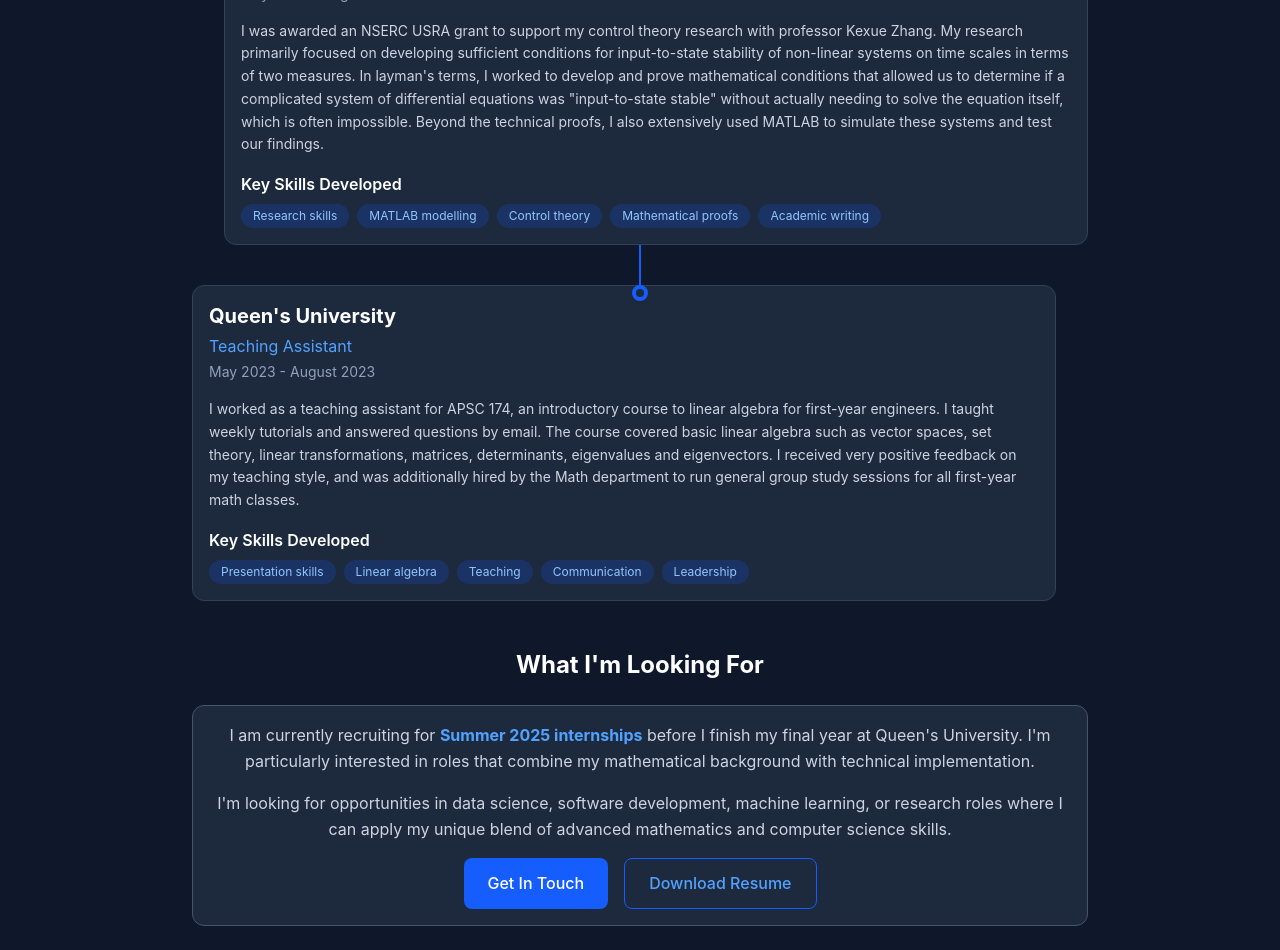
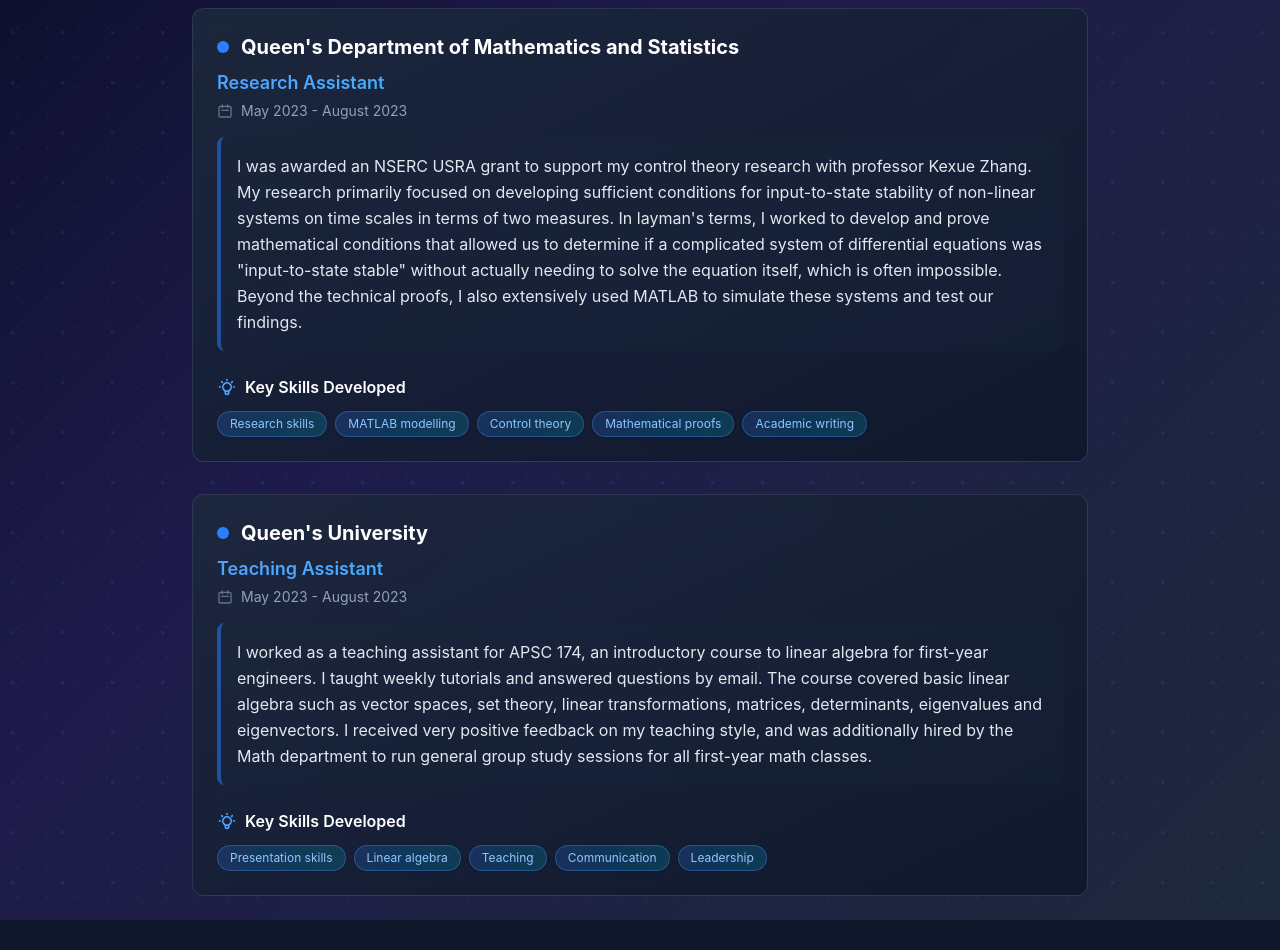
Before and after one commit to mcronin4/mcronin4.github.io, a Next.js app in the folder portfolio/: page /experience in a window 1280 px wide. Shown: the part 680-1630 px from the top of the page. After the commit the page ends 1600 px from the top, so only its background shows below. Built offline with nearby package versions, Linux system fonts and the light colour scheme.

Commit message:
changes before initial deplayment

```diff
--- a/portfolio/app/experience/page.tsx
+++ b/portfolio/app/experience/page.tsx
@@ -3,9 +3,9 @@
 
 export default function ExperiencePage() {
   return (
-    <main className="min-h-screen bg-slate-900">
+    <main className="min-h-screen">
       {/* Hero Section */}
-      <section className="py-4 px-2 sm:px-4 lg:px-6 bg-slate-900">
+      <section className="py-4 px-2 sm:px-4 lg:px-6">
         <div className="max-w-6xl mx-auto text-center">
           <p className="text-base text-slate-300 max-w-3xl mx-auto">
             My professional journey through internships, research, and teaching roles. Each experience has helped shape my technical skills and professional development.
@@ -13,67 +13,69 @@
         </div>
       </section>
 
-      {/* Timeline Section */}
-      <section className="py-6 px-2 sm:px-4 lg:px-6 bg-slate-900">
-        <div className="max-w-4xl mx-auto">
-          <div className="relative">
-            {/* Timeline Line */}
-            <div className="absolute left-8 md:left-1/2 transform md:-translate-x-1/2 w-0.5 h-full bg-blue-600"></div>
-            {experiences.map((experience, index) => (
-              <div key={experience.id} className="relative mb-10 last:mb-0">
-                {/* Timeline Dot */}
-                <div className={`absolute left-6 md:left-1/2 transform md:-translate-x-1/2 w-4 h-4 rounded-full border-4 ${
-                  experience.current
-                    ? 'bg-blue-600 border-blue-400'
-                    : 'bg-slate-800 border-blue-600'
-                }`}></div>
-                {/* Content Card */}
-                <div className={`ml-16 md:ml-0 ${
-                  index % 2 === 0
-                    ? 'md:mr-1/2 md:pr-8'
-                    : 'md:ml-1/2 md:pl-8'
-                }`}>
-                  <div className="bg-slate-800 border border-slate-700 rounded-xl p-4 hover:bg-slate-800/80 transition-all duration-300">
+      {/* Experience Grid */}
+      <section className="py-6 px-2 sm:px-4 lg:px-6">
+        <div className="max-w-6xl mx-auto">
+          <div className="flex flex-col items-center justify-center gap-8">
+            {experiences.map((experience) => (
+              <div key={experience.id} className="w-full max-w-4xl">
+                <div className="relative bg-gradient-to-br from-slate-800/90 to-slate-900/90 border border-slate-600/50 rounded-xl p-6 hover:from-slate-700/90 hover:to-slate-800/90 hover:border-blue-500/40 hover:shadow-lg hover:shadow-blue-500/10 transition-all duration-300 backdrop-blur-sm">
+
                   {/* Header */}
-                    <div className="mb-4">
-                      <div className="flex flex-col sm:flex-row sm:items-center sm:justify-between mb-1">
+                  <div className="mb-4 relative z-10">
+                    <div className="flex flex-col sm:flex-row sm:items-center sm:justify-between mb-2">
+                      <div className="flex items-center space-x-3">
+                        <div className="w-3 h-3 bg-blue-500 rounded-full"></div>
                         <h3 className="text-xl font-bold text-white">
                           {experience.company}
                         </h3>
+                      </div>
                       {experience.current && (
-                          <span className="inline-block mt-2 sm:mt-0 !px-4 !py-2 bg-green-600/20 text-green-300 text-sm rounded-full">
+                        <span className="inline-flex items-center mt-2 sm:mt-0 px-3 py-1 bg-gradient-to-r from-green-500/20 to-emerald-500/20 text-green-300 text-sm rounded-full border border-green-400/30 shadow-sm">
+                          <div className="w-2 h-2 bg-green-400 rounded-full mr-2 animate-pulse"></div>
                           Current
                         </span>
                       )}
                     </div>
-                      <h4 className="text-base text-blue-400 mb-1">
+                    <h4 className="text-lg font-semibold bg-gradient-to-r from-blue-400 to-cyan-400 bg-clip-text text-transparent mb-1">
                       {experience.position}
                     </h4>
-                      <p className="text-slate-400 text-sm">
+                    <p className="text-slate-400 text-sm flex items-center">
+                      <svg className="w-4 h-4 mr-2 text-slate-500" fill="none" stroke="currentColor" viewBox="0 0 24 24">
+                        <path strokeLinecap="round" strokeLinejoin="round" strokeWidth={2} d="M8 7V3m8 4V3m-9 8h10M5 21h14a2 2 0 002-2V7a2 2 0 00-2-2H5a2 2 0 00-2 2v12a2 2 0 002 2z" />
+                      </svg>
                       {experience.duration}
                     </p>
                   </div>
+
                   {/* Description */}
-                    <div className="mb-4">
-                      <p className="text-slate-300 leading-relaxed whitespace-pre-line text-sm">
+                  <div className="mb-6 relative z-10">
+                    <div className="bg-slate-800/30 rounded-lg p-4 border-l-4 border-blue-500/50">
+                      <p className="text-slate-200 leading-relaxed text-base">
                         {experience.description}
                       </p>
                     </div>
+                  </div>
+
                   {/* Skills */}
-                    <div>
-                      <h5 className="text-base font-semibold text-white mb-2">
+                  <div className="relative z-10">
+                    <div className="flex items-center mb-3">
+                      <svg className="w-5 h-5 mr-2 text-blue-400" fill="none" stroke="currentColor" viewBox="0 0 24 24">
+                        <path strokeLinecap="round" strokeLinejoin="round" strokeWidth={2} d="M9.663 17h4.673M12 3v1m6.364 1.636l-.707.707M21 12h-1M4 12H3m3.343-5.657l-.707-.707m2.828 9.9a5 5 0 117.072 0l-.548.547A3.374 3.374 0 0014 18.469V19a2 2 0 11-4 0v-.531c0-.895-.356-1.754-.988-2.386l-.548-.547z" />
+                      </svg>
+                      <h5 className="text-base font-semibold text-white">
                         Key Skills Developed
                       </h5>
+                    </div>
                     <div className="flex flex-wrap gap-2">
                       {experience.skills.map((skill, skillIndex) => (
                         <span
                           key={skillIndex}
-                            className="!px-3 !py-1 bg-blue-600/20 text-blue-300 text-xs rounded-full"
+                          className="px-3 py-1 bg-gradient-to-r from-blue-500/20 to-cyan-500/20 text-blue-300 text-xs rounded-full border border-blue-400/30 hover:from-blue-500/30 hover:to-cyan-500/30 transition-all duration-200 shadow-sm"
                         >
                           {skill}
                         </span>
                       ))}
-                      </div>
                     </div>
                   </div>
                 </div>
@@ -83,38 +85,7 @@
         </div>
       </section>
 
-      {/* Summary Section */}
-      <section className="py-6 px-2 sm:px-4 lg:px-6 bg-slate-900">
-        <div className="max-w-4xl mx-auto text-center">
-          <h2 className="text-2xl font-bold text-white mb-6">
-            What I'm Looking For
-          </h2>
-          <div className="bg-slate-800 border border-slate-600 rounded-xl p-4">
-            <p className="text-base text-slate-300 leading-relaxed mb-4">
-              I am currently recruiting for <strong className="text-blue-400">Summer 2025 internships</strong> before I finish my final year at Queen&apos;s University. I&apos;m particularly interested in roles that combine my mathematical background with technical implementation.
-            </p>
-            <p className="text-base text-slate-300 leading-relaxed mb-4">
-              I&apos;m looking for opportunities in data science, software development, machine learning, or research roles where I can apply my unique blend of advanced mathematics and computer science skills.
-            </p>
-            <div className="flex flex-col sm:flex-row gap-4 justify-center">
-              <a
-                href="/contact"
-                className="inline-flex items-center px-6 py-3 bg-blue-600 hover:bg-blue-700 text-white font-medium rounded-lg transition-colors"
-              >
-                Get In Touch
-              </a>
-              <a
-                href="/Michael Cronin Resume.pdf"
-                target="_blank"
-                rel="noopener noreferrer"
-                className="inline-flex items-center px-6 py-3 border border-blue-600 text-blue-400 hover:bg-blue-600 hover:text-white font-medium rounded-lg transition-colors"
-              >
-                Download Resume
-              </a>
-            </div>
-          </div>
-        </div>
-      </section>
+
     </main>
   );
 }
--- a/portfolio/app/layout.tsx
+++ b/portfolio/app/layout.tsx
@@ -1,6 +1,7 @@
 import type { Metadata } from "next";
 import "./globals.css";
 import Navbar from "../components/Layout/Navbar";
+import ClientLayoutWrapper from "../components/Layout/ClientLayoutWrapper";
 
 export const metadata: Metadata = {
   title: "Michael Cronin - Portfolio",
@@ -21,11 +22,9 @@
     <html lang="en">
       <body className="min-h-screen bg-gradient-to-br from-slate-950 via-blue-950 to-slate-900 text-white">
         <Navbar />
-        <div className="flex justify-center w-full pt-24 bg-gradient-with-pattern">
-          <main className="w-full max-w-screen-2xl">
-            {children}
-          </main>
-        </div>
+        <ClientLayoutWrapper>
+          {children}
+        </ClientLayoutWrapper>
       </body>
     </html>
   );
--- a/portfolio/components/Home/FeaturedProjects.tsx
+++ b/portfolio/components/Home/FeaturedProjects.tsx
@@ -15,7 +15,7 @@
   useEffect(() => {
     const timer = setInterval(() => {
       setCurrentIndex((prev) => (prev + 1) % featuredProjects.length);
-    }, 6000); // Change every 6 seconds
+    }, 10000); // Change every 10 seconds
 
     return () => clearInterval(timer);
   }, []);
--- a/portfolio/components/Home/HeroSection.tsx
+++ b/portfolio/components/Home/HeroSection.tsx
@@ -83,9 +83,9 @@
           } : {}}
           transition={{ duration: 1.2, ease: "easeInOut" }}
         >
-          <span className="border-r-2 border-white pr-1">
+          <span>
             {displayedText}
-            {isTyping && <span className="animate-pulse">|</span>}
+            <span className="animate-pulse">|</span>
           </span>
         </motion.h1>
       </motion.div>
@@ -93,7 +93,7 @@
       {/* Content area that fades in after transition */}
       {showTransition && (
         <motion.div
-          className="flex-1 relative z-10 flex items-center justify-center px-8"
+          className="flex-1 relative z-10 flex items-center justify-center px-2"
           initial={{ opacity: 0, y: 50 }}
           animate={{ opacity: 1, y: 0 }}
           transition={{ duration: 0.8, delay: 0.5, ease: "easeOut" }}
--- /dev/null
+++ b/portfolio/components/Layout/ClientLayoutWrapper.tsx
@@ -0,0 +1,15 @@
+"use client";
+import { usePathname } from "next/navigation";
+
+export default function ClientLayoutWrapper({ children }: { children: React.ReactNode }) {
+  const pathname = usePathname();
+  const isHome = pathname === "/";
+
+  return (
+    <div className={`flex justify-center w-full bg-gradient-with-pattern${isHome ? "" : " pt-24"}`}>
+      <main className="w-full max-w-screen-2xl">
+        {children}
+      </main>
+    </div>
+  );
+}
--- a/portfolio/components/Layout/Navbar.tsx
+++ b/portfolio/components/Layout/Navbar.tsx
@@ -9,7 +9,7 @@
   const normalizedPathname = pathname.endsWith('/') && pathname !== '/' ? pathname.slice(0, -1) : pathname;
 
   return (
-    <nav className="fixed top-0 left-0 right-0 z-50 border-b border-slate-700" style={{ backgroundColor: '#010812' }}>
+    <nav className="fixed top-0 left-0 right-0 z-50" style={{ backgroundColor: '#010812' }}>
       <div className="px-4">
         <div className="h-16 flex items-center justify-between w-full">
           {/* Logo/Brand */}
--- a/portfolio/data/experience.ts
+++ b/portfolio/data/experience.ts
@@ -4,7 +4,7 @@
   {
     id: 'celestica',
     company: 'Celestica',
-    position: 'Data Analytics Intern',
+    position: 'Data Engineering & Analytics Intern',
     duration: 'May 2024 - Present',
     description: `My role at Celestica consisted of working on the internal data analytics team of the Advanced Technology Solutions (ATS) division. Since some of my team was less technical, I was able to take a leadership role on the data engineering aspect of the team, working to increase efficiency. In one of my major projects, I restructured our production database to reduce refresh times by over 70%. I was also able to generate key data points that weren't used by the team through writing Google App Scripts (JavaScript). Additionally, I was in constant communication with the Celestica leadership team and global ATS sites to develop and maintain over 120 PowerBI dashboards to drive financial and business decisions.`,
     skills: ['Database management', 'JavaScript', 'PowerBI', 'Data Engineering', 'Google App Scripts'],
--- a/portfolio/data/projects.ts
+++ b/portfolio/data/projects.ts
@@ -4,7 +4,7 @@
   {
     id: 'compile-ai-news',
     title: 'Compile – AI-News Intelligence Platform',
-    description: 'Self-healing AI agent that scrapes 500+ news articles daily, clusters them into stories, and provides personalized feeds.',
+    description: 'AI-powered news intelligence platform that aggregates 500+ articles daily, clusters them into stories, and delivers personalized feeds.',
     longDescription: `Architected a comprehensive AI-powered news intelligence platform that revolutionizes how users consume and interact with news content. The system features a self-healing Crawl4AI agent that automatically generates schemas for unseen article layouts, enabling robust scraping of 500+ news pieces daily. Data is intelligently stored in Supabase for relational information and Pinecone for vector embeddings, with a real-time API exposing the content to downstream applications.
 
 The platform includes a sophisticated semantic-clustering algorithm that groups related articles into coherent "stories" and generates comprehensive summaries using Google's Gemini-2.5 language model. The React + Next.js frontend provides users with complete control over their news experience, allowing them to customize topics, adjust story rendering preferences, and rewrite articles to match their preferred tone and length.
```
Also changed, not shown: portfolio/app/about/page.tsx (+4 -4 lines), portfolio/app/contact/page.tsx (+45 -36 lines). Lines whose indentation alone changed are shown as unchanged.
